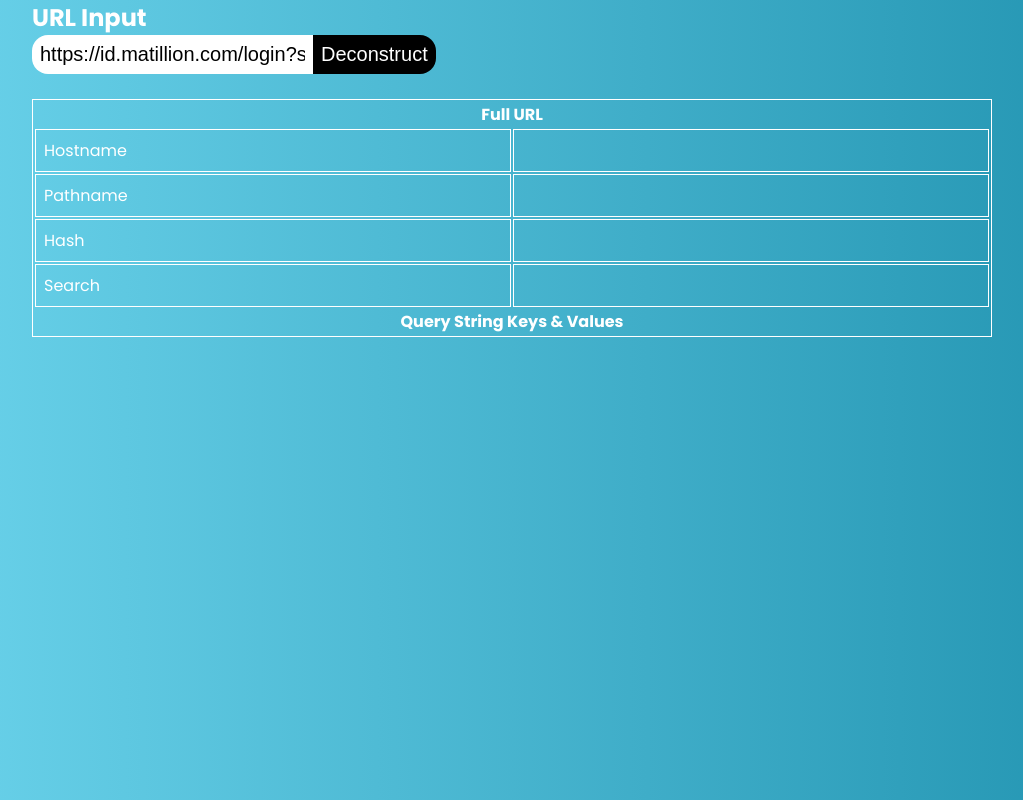
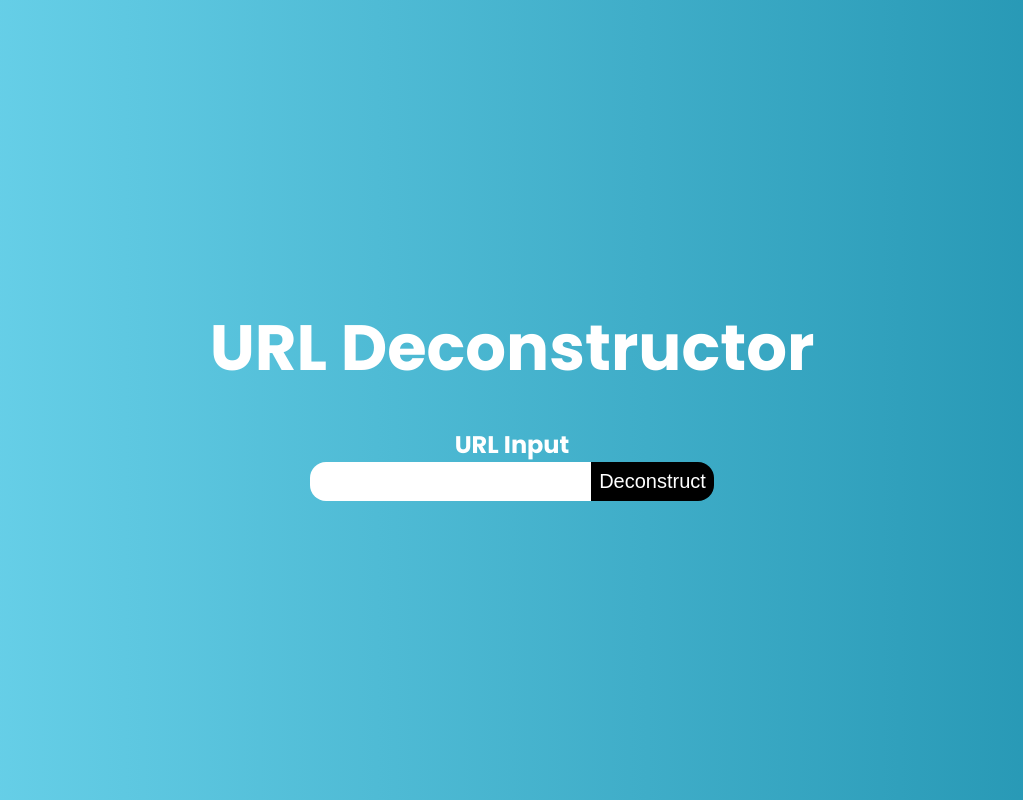
Before and after one commit to robdcal/url-deconstructor, a React (Create React App) app: page / in a window 1280 px wide. Shown: the top 800 px of the page, without its empty margins (128-1151 px from the left). Built offline with nearby package versions, Linux system fonts and the light colour scheme.

Commit message:
adding expanding logic

```diff
--- a/src/App.jsx
+++ b/src/App.jsx
@@ -15,9 +15,8 @@ const deconstructUrl = (prevState, action) => {
 };
 
 const App = () => {
-  const [Url, setUrl] = useState(
-    "https://id.matillion.com/login?state=hKFo2SBtaVVBNTJ2bERUNDREc0NWLVE2T2J6U0ZNQVdPYjE1baFupWxvZ2luo3RpZNkgWFhtX25hUktmSER5N0ptVmVXbmZISEw2bDVDQ3BOVVKjY2lk2SB4dFU3MXhkc0w2TVhFZjVsenBPRHZkRkd2WngwMW9mTw&client=xtU71xdsL6MXEf5lzpODvdFGvZx01ofO&protocol=oauth2&audience=https%3A%2F%2Fapi.matillion.com&redirect_uri=https%3A%2F%2Fhub.matillion.com%3FreturnTo%3DeyJvcmlnaW4iOiJodHRwczovL2RhdGFsb2FkZXIubWF0aWxsaW9uLmNvbSIsInBhdGhuYW1lIjoiL3JlZ2lzdGVyIiwic2VhcmNoIjoiIn0%3D&pageBranding=mdl-default&scope=openid%20profile%20email&response_type=code&response_mode=query&nonce=emdIfmVZUjNWMTZ%2Ba0JZTmNJYklQX2FfVFRkMm9hUUhwWW90OUtCMFh2WQ%3D%3D&code_challenge=b_I1Nb_AxOUygfrE0bnArWvir0TELLeqFNBfRdn4j4E&code_challenge_method=S256&auth0Client=eyJuYW1lIjoiYXV0aDAtcmVhY3QiLCJ2ZXJzaW9uIjoiMS41LjAifQ%3D%3D"
-  );
+  const [Url, setUrl] = useState(""); // https://id.matillion.com/login?state=hKFo2SBtaVVBNTJ2bERUNDREc0NWLVE2T2J6U0ZNQVdPYjE1baFupWxvZ2luo3RpZNkgWFhtX25hUktmSER5N0ptVmVXbmZISEw2bDVDQ3BOVVKjY2lk2SB4dFU3MXhkc0w2TVhFZjVsenBPRHZkRkd2WngwMW9mTw&client=xtU71xdsL6MXEf5lzpODvdFGvZx01ofO&protocol=oauth2&audience=https%3A%2F%2Fapi.matillion.com&redirect_uri=https%3A%2F%2Fhub.matillion.com%3FreturnTo%3DeyJvcmlnaW4iOiJodHRwczovL2RhdGFsb2FkZXIubWF0aWxsaW9uLmNvbSIsInBhdGhuYW1lIjoiL3JlZ2lzdGVyIiwic2VhcmNoIjoiIn0%3D&pageBranding=mdl-default&scope=openid%20profile%20email&response_type=code&response_mode=query&nonce=emdIfmVZUjNWMTZ%2Ba0JZTmNJYklQX2FfVFRkMm9hUUhwWW90OUtCMFh2WQ%3D%3D&code_challenge=b_I1Nb_AxOUygfrE0bnArWvir0TELLeqFNBfRdn4j4E&code_challenge_method=S256&auth0Client=eyJuYW1lIjoiYXV0aDAtcmVhY3QiLCJ2ZXJzaW9uIjoiMS41LjAifQ%3D%3D
+  const [expandHero, setExpandHero] = useState(true);
   const [deconstructedUrl, dispatchDeconstructor] = useReducer(deconstructUrl, {
     hostname: null,
     pathname: null,
@@ -32,16 +31,28 @@ const App = () => {
 
   const handleSubmit = (event) => {
     event.preventDefault();
+    console.log(event);
+    if (event.target[0].value) {
+      setExpandHero(false);
       dispatchDeconstructor(Url);
+    } else {
+      setExpandHero(true);
+    }
   };
 
   return (
     <div className="App">
+      <header
+        className="hero"
+        style={{ height: expandHero ? "100vh" : "40vh" }}
+      >
+        <h1>URL Deconstructor</h1>
         <UrlInput
           inputValue={Url}
           handleSubmit={handleSubmit}
           handleChange={handleChange}
         ></UrlInput>
+      </header>
       <br />
       <UrlParts deconstructedUrl={deconstructedUrl} />
     </div>
```
Lines whose indentation alone changed are shown as unchanged.
